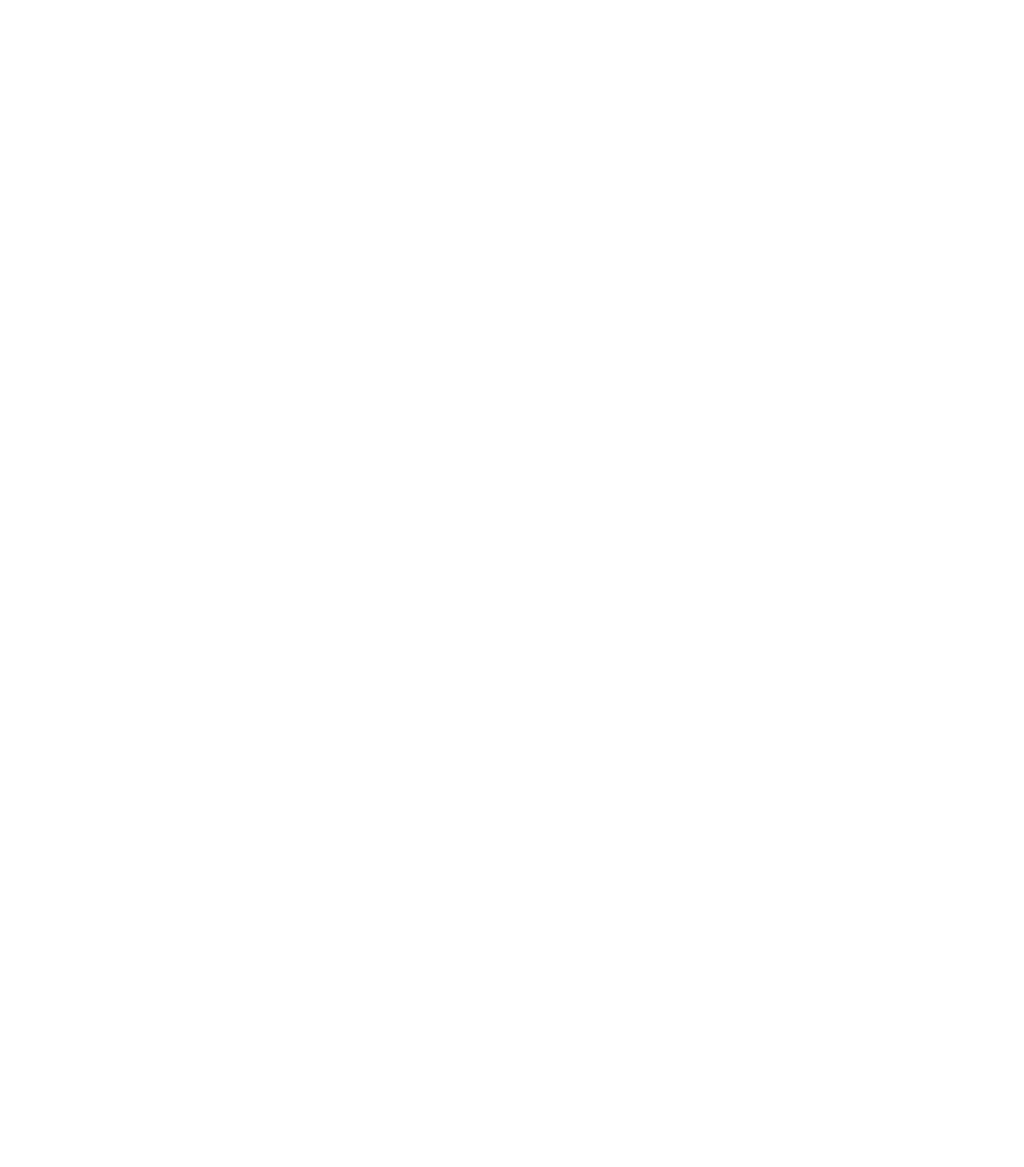
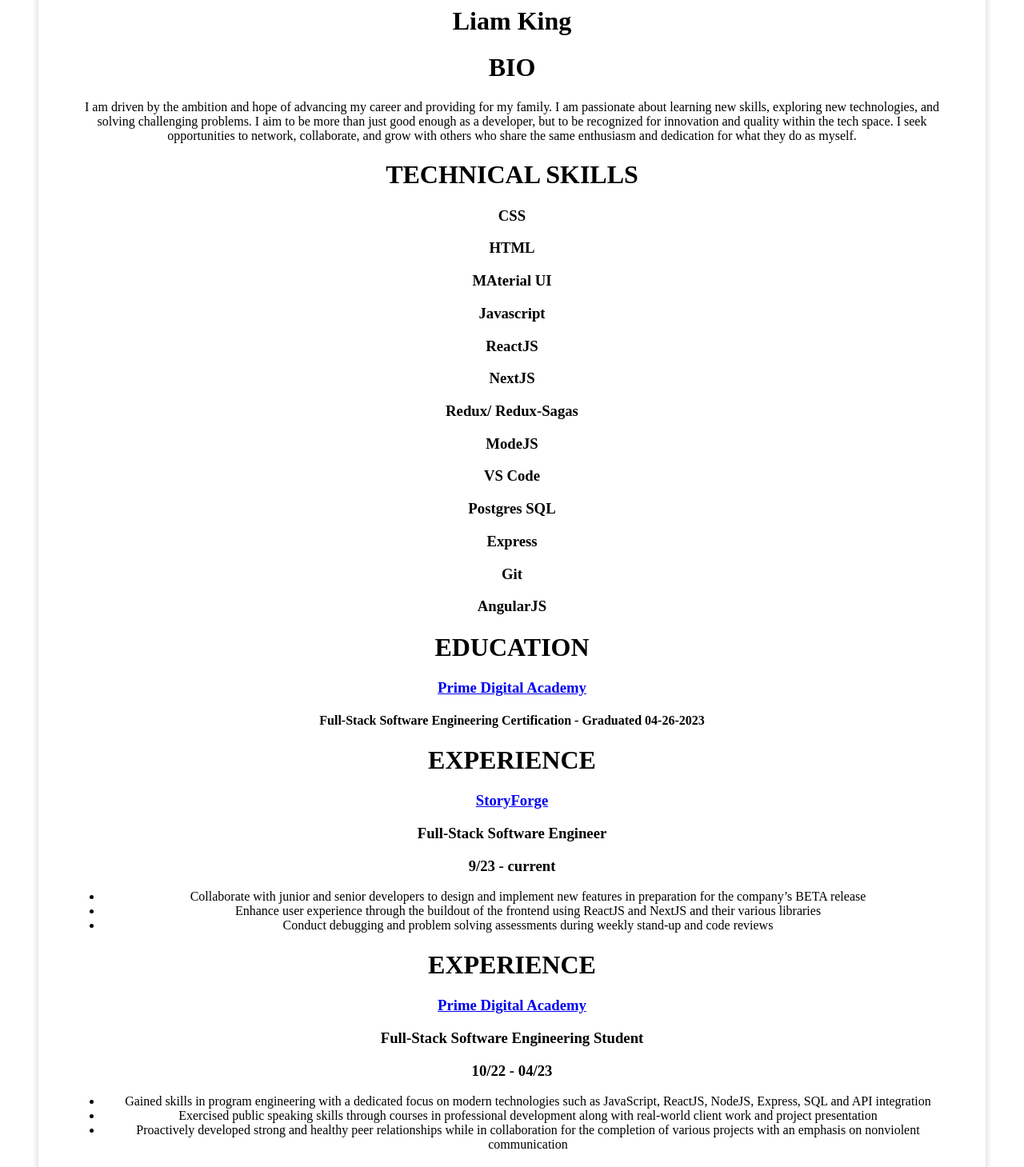
Before and after one commit to LiamKing1/RepoResume, a React (Create React App) app in the folder my-resume/: page /Resume in a window 1280 px wide. Shown: the part 240-1699 px from the top of the page at 80% size. Before the commit the page ends 800 px from the top, so only its background shows below. Built offline with nearby package versions, Linux system fonts and the light colour scheme.

Commit message:
Ive gotten my entire app build out as it relates to UI, and now ill create a GER, POST, PUT and DELETE router to be able to add, edit and delete projects in my portfolio seemlessly.

```diff
--- /dev/null
+++ b/my-resume/src/components/AboutMeItem.js
@@ -0,0 +1,61 @@
+import styleClass from "../style/Card.module.css";
+import AboutResCard from "../style/AboutResCard";
+
+function AboutMeItem() {
+  return (
+    <AboutResCard >
+      <img src="" alt=""></img>
+      <h1> HEADSHOT </h1>
+      <h1> Liam King </h1>
+      <span>
+        <a
+          className={styleClass.actions}
+          href="https://www.linkedin.com/in/liam-king-339433157/"
+        >
+          {" "}
+          <button> Connect on LinkedIn </button>
+        </a>
+      </span>
+      {/* <span>
+        <a
+          className={styleClass.actions}
+        //   While useful, id need to install an email validator Api to create another level of security to avoid bots and spammer/scammers.
+          href="mailto:william23.king@gmail.com?subject='What is you availabilty like?'&body='I wouldd like to share information about an opprotunity with you'"
+        >
+          {" "}
+          <button> Send Me an Email </button>
+        </a>
+      </span> */}
+      <p>
+        At StoryForge, I build innovative and engaging web applications as a
+        software engineer, using React.js, Redux.js, CSS, and other
+        technologies. I collaborate with a team of talented and passionate
+        developers who share a common vision of creating impactful and
+        user-friendly products. We are developing a product that aims increased
+        user retention, engagement, and satisfaction, such as a gamified
+        learning platform, a social media aggregator, and a personalized content
+        generator.
+        <br></br>
+        <br></br>
+        My journey as a developer began in October 2022, when I enrolled in
+        Prime Digital Academy, a rigorous and immersive full-stack program that
+        taught me the fundamentals of computer engineering technology. I learned
+        how to design, develop, test, and deploy web applications using various
+        frameworks, tools, and languages, such as JavaScript, Angular, Next.js,
+        and SQL. I also gained valuable skills in problem-solving,
+        collaboration, and communication, which I apply to my current role and
+        projects. I am driven by the ambition and hope of advancing my career
+        and providing for my family.
+        <br></br>
+        <br></br>I am passionate about learning new skills, exploring new
+        technologies, and solving challenging problems. I aim to be more than
+        just good enough as a developer, but to be recognized for innovation and
+        quality within the tech space. I seek opportunities to network,
+        collaborate, and grow with others who share the same enthusiasm and
+        dedication for what they do.
+      </p>
+    </AboutResCard>
+  );
+}
+
+export default AboutMeItem;
--- a/my-resume/src/components/PortfolioItem.js
+++ b/my-resume/src/components/PortfolioItem.js
@@ -1,5 +1,5 @@
-import Card from "../card/Card";
-import styleClass from "../card/Card.module.css";
+import Card from "../style/Card";
+import styleClass from "../style/Card.module.css";
 
 function PortfolioItem(props) {
   return (
--- /dev/null
+++ b/my-resume/src/components/ResumeItem.js
@@ -0,0 +1,118 @@
+import Nav from "../layout/Nav";
+import AboutResCard from "../style/AboutResCard";
+
+function ResumeItem() {
+  return (
+    <div>
+      <Nav />
+      <h1> Resume </h1>
+      <AboutResCard>
+        <div className="">
+          <h1> Liam King </h1>
+          <h1> BIO </h1>
+          <div>
+            <p>
+              {" "}
+              I am driven by the ambition and hope of advancing my career and
+              providing for my family. I am passionate about learning new
+              skills, exploring new technologies, and solving challenging
+              problems. I aim to be more than just good enough as a developer,
+              but to be recognized for innovation and quality within the tech
+              space. I seek opportunities to network, collaborate, and grow with
+              others who share the same enthusiasm and dedication for what they
+              do as myself.
+            </p>
+          </div>
+          <div>
+            <h1> TECHNICAL SKILLS </h1>
+            <h3>CSS</h3>
+            <h3>HTML</h3>
+            <h3>MAterial UI</h3>
+            <h3>Javascript</h3>
+            <h3>ReactJS</h3>
+            <h3>NextJS</h3>
+            <h3>Redux/ Redux-Sagas</h3>
+            <h3>ModeJS</h3>
+            <h3>VS Code</h3>
+            <h3>Postgres SQL</h3>
+            <h3>Express</h3>
+            <h3>Git</h3>
+            <h3>AngularJS</h3>
+          </div>
+          <h1> EDUCATION </h1>
+          <h3>
+            {" "}
+            <a href="https://www.primeacademy.io/courses/engineering">
+              {" "}
+              Prime Digital Academy{" "}
+            </a>{" "}
+          </h3>
+          <h4>
+            {" "}
+            Full-Stack Software Engineering Certification - Graduated 04-26-2023{" "}
+          </h4>
+
+          <h1> EXPERIENCE </h1>
+          <div>
+            <h3>
+              {" "}
+              <a href="https://storyforge.com/about"> StoryForge </a>{" "}
+            </h3>
+            <h3> Full-Stack Software Engineer </h3>
+            <h3> 9/23 - current </h3>
+          </div>
+          <div>
+            <ul>
+              <li>
+                Collaborate with junior and senior developers to design and
+                implement new features in preparation for the company’s BETA
+                release
+              </li>
+              <li>
+                Enhance user experience through the buildout of the frontend
+                using ReactJS and NextJS and their various libraries
+              </li>
+              <li>
+                Conduct debugging and problem solving assessments during weekly
+                stand-up and code reviews
+              </li>
+            </ul>
+          </div>
+          <h1> EXPERIENCE </h1>
+          <div>
+            <h3>
+              {" "}
+              <a href="https://storyforge.com/about">
+                {" "}
+                Prime Digital Academy{" "}
+              </a>{" "}
+            </h3>
+            <h3> Full-Stack Software Engineering Student </h3>
+            <h3> 10/22 - 04/23 </h3>
+          </div>
+          <div>
+            <ul>
+              <li>
+                Gained skills in program engineering with a dedicated focus on
+                modern technologies such as JavaScript, ReactJS, NodeJS,
+                Express, SQL and API integration
+              </li>
+              <li>
+                Exercised public speaking skills through courses in professional
+                development along with real-world client work and project
+                presentation
+              </li>
+              <li>
+                Proactively developed strong and healthy peer relationships
+                while in collaboration for the completion of various projects
+                with an emphasis on nonviolent communication
+              </li>
+            </ul>
+          </div>
+        </div>
+      </AboutResCard>
+    </div>
+  );
+}
+
+export default ResumeItem;
--- a/my-resume/src/pages/AboutMe.js
+++ b/my-resume/src/pages/AboutMe.js
@@ -1,14 +1,14 @@
+import AboutMeItem from "../components/AboutMeItem";
 import Nav from "../layout/Nav";
 
 function AboutMe() {
-    return (
-        <div>
-            <Nav />
-            <p>
-                Hi, my name is William King, preferrably refered to as Liam. Liam King!
-            </p>
-        </div>
-    )
+  return (
+    <div>
+      <Nav />
+      <h1> About Me </h1>
+      <AboutMeItem />
+    </div>
+  );
 }
 
 export default AboutMe;
--- a/my-resume/src/pages/PortfolioHome.js
+++ b/my-resume/src/pages/PortfolioHome.js
@@ -31,8 +31,8 @@
   return (
     <div>
       <Nav />
+      <h1> Portfolio </h1>
       <section>
-        <h1> Portfolio </h1>
         <PortfolioList folio={DUMMY_DATA} />
       </section>
     </div>
--- a/my-resume/src/pages/Resume.js
+++ b/my-resume/src/pages/Resume.js
@@ -1,10 +1,11 @@
-import Nav from "../layout/Nav";
+import ResumeItem from "../components/ResumeItem";
+import AboutResCard from "../style/AboutResCard";
 
 function Resume() {
   return (
     <div>
-      <Nav />
-      <h1> ResumeBuild Component goes here</h1>
+      <ResumeItem />
+      <AboutResCard />
     </div>
   );
 }
--- /dev/null
+++ b/my-resume/src/style/AboutResCard.js
@@ -0,0 +1,9 @@
+import styleClass from "./AboutResCard.module.css";
+
+function AboutResCard(props) {
+    return (
+        <div className={styleClass.card}> {props.children} </div>
+    )
+}
+
+export default AboutResCard;
--- /dev/null
+++ b/my-resume/src/style/AboutResCard.module.css
@@ -0,0 +1,34 @@
+.card {
+    background-color: white;
+    padding: 2.5rem;
+    margin-right: 2.5rem;
+    margin-top: 2.5rem;
+    margin-left: 2.5rem;
+    border-radius: 40px;
+    box-shadow: 0 2px 8px rgba(0, 0, 0, 0.2);
+    align-items: center;
+    text-align: center;
+  }
+
+  .actions {
+    margin-top: 2.5rem;
+    text-align: center;
+  }
+
+  .actions button {
+    font: inherit;
+    cursor: pointer;
+    background-color: #77002e;
+    color: white;
+    padding: 0.5rem 5rem;
+    border: 1px solid #77002e;
+    border-radius: 4px;
+    font-weight: bold;
+  }
+
+  .actions button:hover,
+  .actions button:active {
+    background-color: #a50e48;
+    border-color: #a50e48;
+    align-items: center;
+  }
--- a/my-resume/src/card/Card.js
+++ b/my-resume/src/style/Card.js
@@ -2,7 +2,6 @@
 
 function Card(props) {
     return (
-        // My props.children holds all the content passed by any particular opening and closing component tags
         <div className={styleClass.card}> {props.children} </div>
     )
  }
--- a/my-resume/src/card/Card.module.css
+++ b/my-resume/src/style/Card.module.css
@@ -7,13 +7,11 @@
   box-shadow: 0 2px 8px rgba(0, 0, 0, 0.2);
   align-items: center;
   text-align: center;
-
 }
 
 .actions {
   margin-top: 2.5rem;
   text-align: center;
-  /* align-items: center; */
 }
 
 .actions button {
@@ -25,7 +23,6 @@
   border: 1px solid #77002e;
   border-radius: 4px;
   font-weight: bold;
-  margin-bottom: 2.5rem;
 }
 
 .actions button:hover,
```
